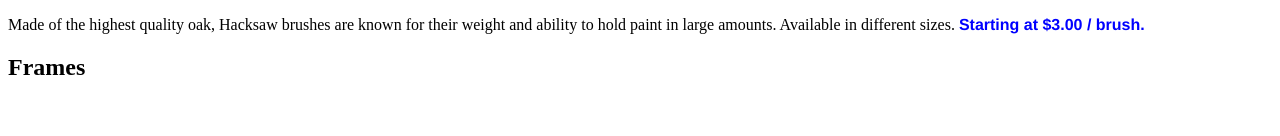
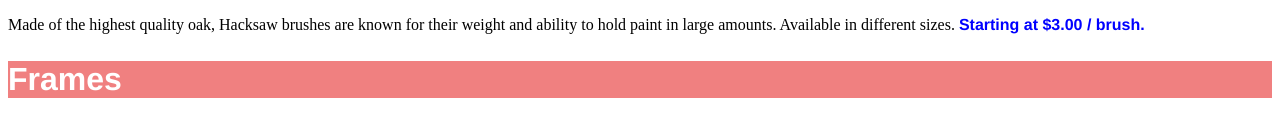
Before and after one commit to Malobeid/Dasmoto-s-Arts-Crafts-CodeCademy, a plain HTML site: page index.html in a window 1280 px wide. Shown: the part 660-796 px from the top of the page. Drawn offline with Linux system fonts and the light colour scheme.

Commit message:
Added the frames class to frames heading

```diff
--- a/index.html
+++ b/index.html
@@ -32,7 +32,8 @@
         </section>
 
         <section>
-            <h2>Frames</h2>
+            <h2 class="Frames
+            ">Frames</h2>
         </section>
 
 
```
